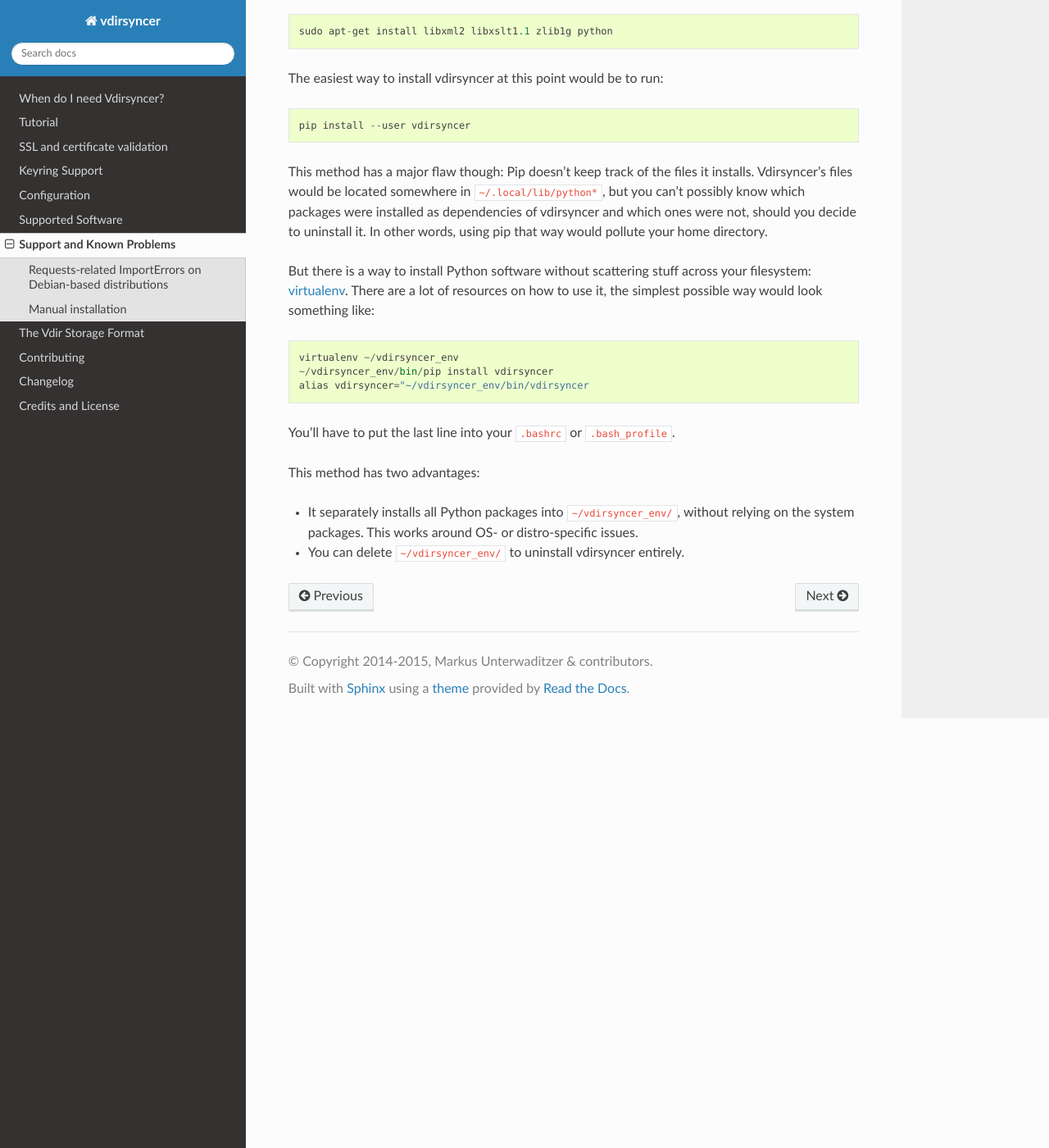
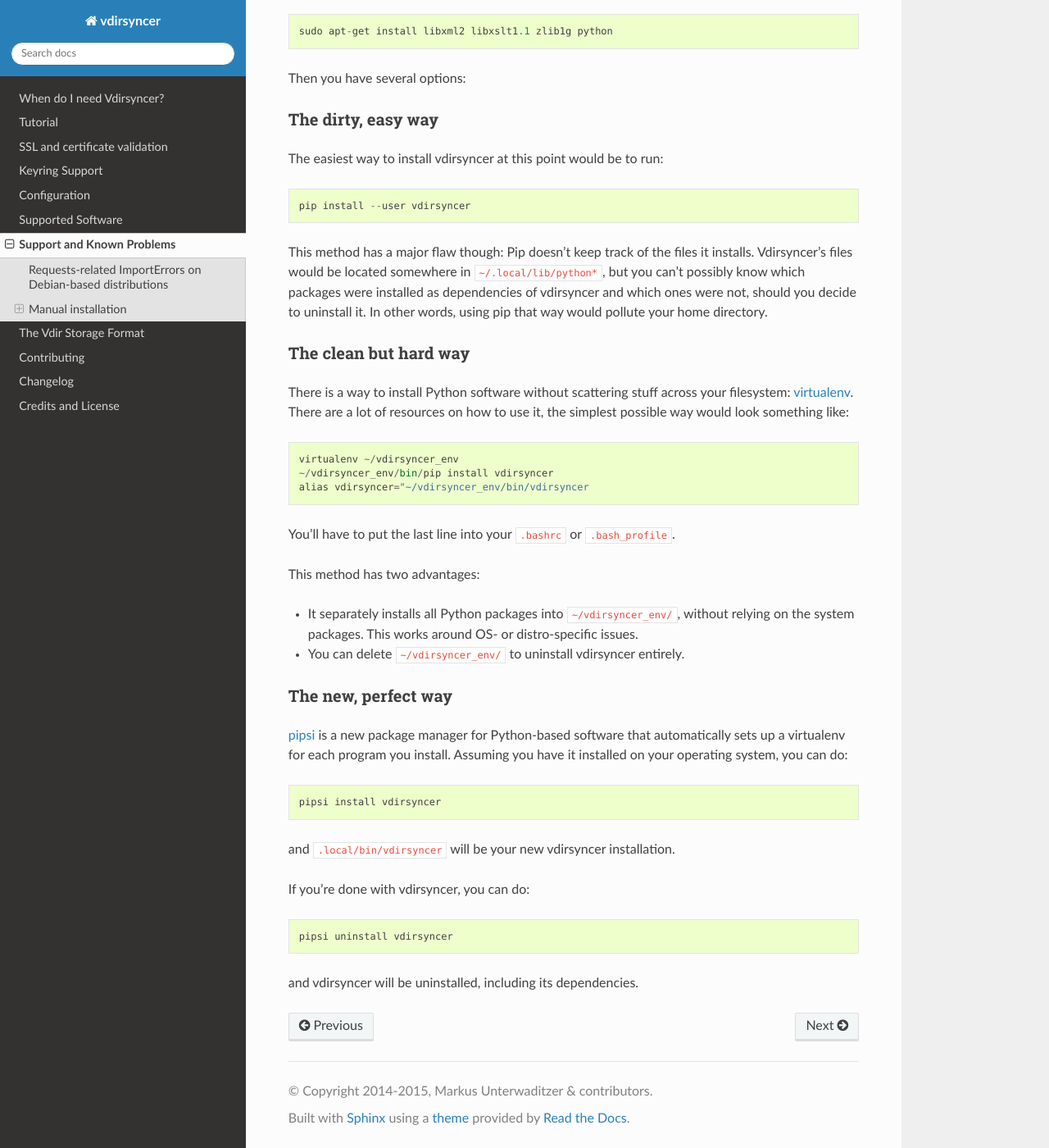
Before and after one commit to pimutils/vdirsyncer, a Sphinx documentation site: the page built from docs/problems.rst, in a window 1280 px wide and 1400 px high, scrolled down 893 px. Shown: the whole window at 82% size. Built offline with Sphinx 7.4.7 and the Read the Docs theme 2.0.0, drawn with Linux system fonts in a browser that asks for light colours; the version number could not be read and is left out.

Commit message:
Add pipsi back to installation options

```diff
--- a/docs/problems.rst
+++ b/docs/problems.rst
@@ -49,6 +49,11 @@
 
     sudo apt-get install libxml2 libxslt1.1 zlib1g python
 
+Then you have several options:
+
+The dirty, easy way
+~~~~~~~~~~~~~~~~~~~
+
 The easiest way to install vdirsyncer at this point would be to run::
 
     pip install --user vdirsyncer
@@ -60,7 +65,10 @@
 decide to uninstall it. In other words, using pip that way would pollute your
 home directory.
 
-But there is a way to install Python software without scattering stuff across
+The clean but hard way
+~~~~~~~~~~~~~~~~~~~~~~
+
+There is a way to install Python software without scattering stuff across
 your filesystem: virtualenv_. There are a lot of resources on how to use it,
 the simplest possible way would look something like::
 
@@ -77,4 +85,22 @@
   distro-specific issues.
 - You can delete ``~/vdirsyncer_env/`` to uninstall vdirsyncer entirely.
 
+The new, perfect way
+~~~~~~~~~~~~~~~~~~~~
+
+pipsi_ is a new package manager for Python-based software that automatically
+sets up a virtualenv for each program you install. Assuming you have it
+installed on your operating system, you can do::
+
+    pipsi install vdirsyncer
+
+and ``.local/bin/vdirsyncer`` will be your new vdirsyncer installation.
+
+If you're done with vdirsyncer, you can do::
+
+    pipsi uninstall vdirsyncer
+
+and vdirsyncer will be uninstalled, including its dependencies.
+
 .. _virtualenv: https://virtualenv.readthedocs.org/
+.. _pipsi: https://github.com/mitsuhiko/pipsi
```
